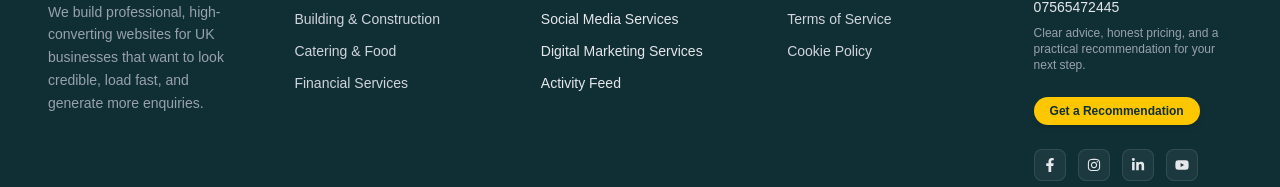
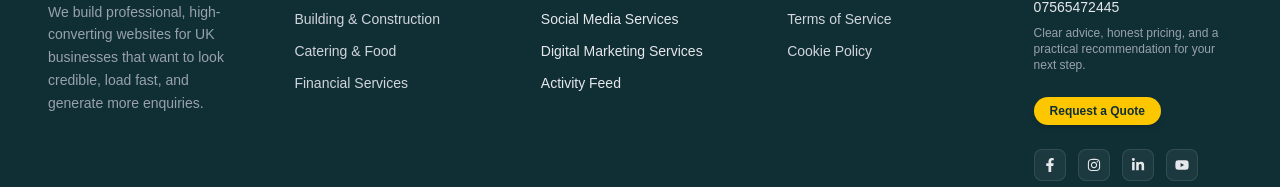
Before and after one commit to Getu4ever/karoldigital-site, a Next.js app: page / in a window 1280 px wide. Shown: the part 7682-7869 px from the top of the page. Built offline with nearby package versions, Linux system fonts and the light colour scheme.

Commit message:
update footer

```diff
--- a/components/Footer.tsx
+++ b/components/Footer.tsx
@@ -156,7 +156,7 @@ export default function Footer() {
               href="/contact"
               className="inline-block bg-yellow-400 text-[#102f35] px-4 py-2 rounded-full text-xs font-bold leading-none hover:bg-yellow-300 transition shadow-md"
             >
-              Get a Recommendation
+              Request a Quote
             </Link>
 
             <div className="flex flex-wrap gap-3">
```
